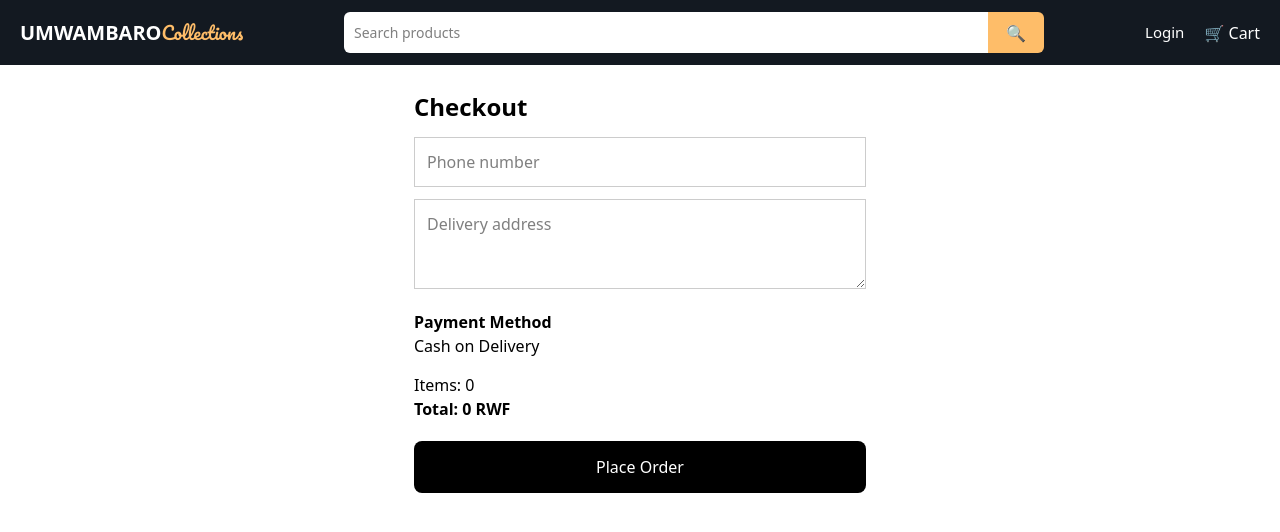
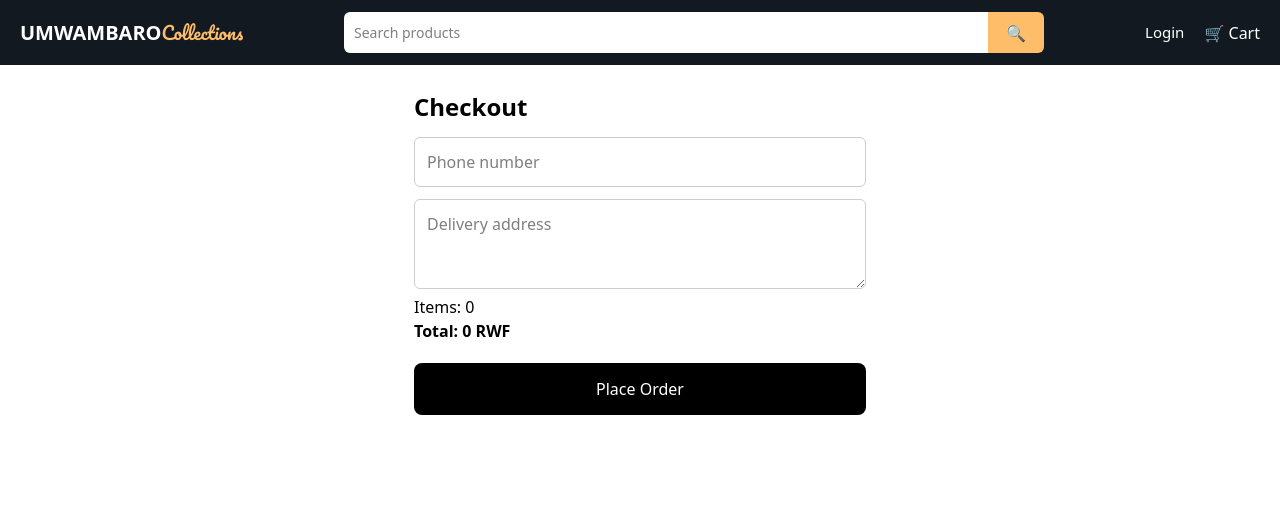
Before and after one commit to Rickymusicstudio/umwambaro_collection, a Next.js app: page /checkout in a window 1280 px wide. Shown: the top 532 px of the page. Built offline with nearby package versions, Linux system fonts and the light colour scheme; no server answers.

Commit message:
Add WhatsApp click-to-chat after checkout

```diff
--- a/app/api/place-order/route.ts
+++ b/app/api/place-order/route.ts
@@ -1,76 +1,69 @@
 import { NextRequest, NextResponse } from "next/server"
-import { supabaseServer } from "../../../lib/supabaseServer"
+import { supabaseServer } from "@/lib/supabaseServer"
 
 export async function POST(req: NextRequest) {
+  console.log("🚀 PLACE ORDER API HIT")
+
+  try {
     const supabase = await supabaseServer()
+    const body = await req.json()
 
-  // Get logged-in user
-  const {
-    data: { user },
-  } = await supabase.auth.getUser()
+    console.log("📦 BODY:", body)
 
-  if (!user) {
-    return NextResponse.redirect(new URL("/login", req.url))
-  }
+    const { user_id, cart, phone, address } = body
 
-  // Get user's cart
-  const { data: cart } = await supabase
-    .from("carts")
-    .select("*")
-    .eq("user_id", user.id)
-    .single()
-
-  if (!cart) {
-    return new NextResponse("Cart not found", { status: 400 })
-  }
-
-  // Get cart items + product prices
-  const { data: items } = await supabase
-    .from("cart_items")
-    .select("product_id, quantity, products(price)")
-    .eq("cart_id", cart.id)
-
-  const safeItems = items || []
-
-  if (safeItems.length === 0) {
-    return new NextResponse("Cart is empty", { status: 400 })
-  }
-
-  // Calculate total
-  const total = safeItems.reduce(
-    (sum, i) => sum + i.quantity * i.products[0].price,
+    const total = cart.reduce(
+      (sum: number, i: any) => sum + i.price * i.quantity,
       0
     )
 
-  // Create order
-  const { data: order } = await supabase
+    console.log("💰 TOTAL:", total)
+
+    const { data: order, error } = await supabase
       .from("orders")
       .insert({
-      user_id: user.id,
+        user_id,
         total_amount: total,
+        status: "pending",
+        phone,
+        address
       })
       .select()
       .single()
 
-  if (!order) {
-    return new NextResponse("Order creation failed", { status: 500 })
+    if (error) {
+      console.error("❌ ORDER ERROR:", error)
+      return NextResponse.json({ error: error.message }, { status: 500 })
     }
 
-  // Insert order items
-  for (const item of safeItems) {
-    await supabase.from("order_items").insert({
-      order_id: order.id,
-      product_id: item.product_id,
-      quantity: item.quantity,
-      price: item.products[0].price,
-    })
+    console.log("✅ ORDER CREATED:", order.id)
+
+    const message = `🛒 NEW ORDER
+
+Phone: ${phone}
+Address: ${address}
+Total: ${total} RWF
+Order ID: ${order.id}`
+
+    console.log("📨 ABOUT TO CALL WHATSAPP")
+
+    const waRes = await fetch(
+      new URL("/api/whatsapp", req.url),
+      {
+        method: "POST",
+        headers: { "Content-Type": "application/json" },
+        body: JSON.stringify({ message })
       }
+    )
 
-  // Clear cart
-  await supabase
-    .from("cart_items")
-    .delete()
-    .eq("cart_id", cart.id)
+    const waData = await waRes.json()
 
-  return NextResponse.redirect(new URL("/orders", req.url))
+    console.log("📨 WHATSAPP RESULT:", waData)
+
+    return NextResponse.json({ success: true })
+
+  } catch (err: any) {
+    console.error("🔥 CRASH:", err)
+    return NextResponse.json({ error: err.message }, { status: 500 })
   }
+}
--- /dev/null
+++ b/app/api/whatsapp/route.ts
@@ -0,0 +1,45 @@
+import { NextResponse } from "next/server"
+
+export async function POST(req: Request) {
+  try {
+    const { message } = await req.json()
+
+    const res = await fetch(
+      `https://graph.facebook.com/v22.0/${process.env.WHATSAPP_PHONE_ID}/messages`,
+      {
+        method: "POST",
+        headers: {
+          Authorization: `Bearer ${process.env.WHATSAPP_TOKEN}`,
+          "Content-Type": "application/json"
+        },
+        body: JSON.stringify({
+          messaging_product: "whatsapp",
+          to: process.env.ADMIN_PHONE,
+          type: "template",
+          template: {
+            name: "jaspers_market_order_confirmation_v1",
+            language: { code: "en_US" },
+            components: [
+              {
+                type: "body",
+                parameters: [
+                  { type: "text", text: "New Order" },
+                  { type: "text", text: message },
+                  { type: "text", text: "Online Store" }
+                ]
+              }
+            ]
+          }
+        })
+      }
+    )
+
+    const data = await res.json()
+    console.log("WHATSAPP TEMPLATE RESPONSE:", data)
+
+    return NextResponse.json(data)
+  } catch (err) {
+    console.error(err)
+    return NextResponse.json({ error: "WhatsApp error" }, { status: 500 })
+  }
+}
--- a/app/checkout/page.tsx
+++ b/app/checkout/page.tsx
@@ -12,9 +12,6 @@ export default function CheckoutPage() {
   const [phone, setPhone] = useState("")
   const [address, setAddress] = useState("")
   const [loading, setLoading] = useState(false)
-
-  // ✅ Force payment method
-  const paymentMethod = "cash"
 
   useEffect(() => {
     setCart(getCart())
@@ -48,82 +45,48 @@ export default function CheckoutPage() {
       return
     }
 
-    /* ================= CREATE ORDER ================= */
+    const res = await fetch("/api/place-order", {
+      method: "POST",
+      headers: { "Content-Type": "application/json" },
+      body: JSON.stringify({
+        user_id: user.id,
+        cart,
+        phone,
+        address
+      })
+    })
 
-    const { data: order, error } = await supabase
-      .from("orders")
-      .insert({
-        user_id: user.id,
-        total_amount: total,
-        status: "pending",
-        phone,
-        address,
-        payment_method: paymentMethod,
-        payment_status: "unpaid",
-      })
-      .select()
-      .single()
+    const data = await res.json()
 
-    if (error) {
-      console.error(error)
-      alert("Failed to create order")
+    if (!res.ok) {
+      alert(data.error || "Order failed")
       setLoading(false)
       return
     }
 
-    /* ================= SAVE ORDER ITEMS ================= */
-
-   const items = cart.map(item => ({
-  order_id: order.id,
-  product_id: item.id,
-  price: item.price,
-  quantity: item.quantity
-}))
-
-    const { error: itemsError } = await supabase
-      .from("order_items")
-      .insert(items)
-
-    if (itemsError) {
-      console.error(itemsError)
-      alert("Failed to save items")
-      setLoading(false)
-      return
-    }
-
-    /* ================= MARK PRODUCTS AS SOLD ================= */
-
-    for (const item of cart) {
-      const { error: updateError } = await supabase
-        .from("products")
-        .update({ is_active: false })
-        .eq("id", item.id)
-
-      if (updateError) {
-        console.error(updateError)
-        alert("Failed to mark product sold")
-        setLoading(false)
-        return
-      }
-    }
-
-    /* ================= CLEAR CART ================= */
-
+    // ✅ Clear cart
     clearCart()
 
-    /* ================= REDIRECT ================= */
+    // ✅ WhatsApp Click-to-Chat
+    const adminPhone = "250785712246" // CHANGE to your WhatsApp number
 
-    router.push("/success")
+    const message = encodeURIComponent(
+      `Hello, I just placed an order.
+
+Phone: ${phone}
+Address: ${address}
+Total: ${total} RWF`
+    )
+
+    window.location.href = `https://wa.me/${adminPhone}?text=${message}`
   }
 
   return (
     <div style={{ maxWidth: 500, margin: "auto", padding: 24 }}>
-
       <h1 style={{ fontSize: 24, fontWeight: "bold" }}>
         Checkout
       </h1>
 
-      {/* PHONE */}
       <input
         placeholder="Phone number"
         value={phone}
@@ -131,7 +94,6 @@ export default function CheckoutPage() {
         style={input}
       />
 
-      {/* ADDRESS */}
       <textarea
         placeholder="Delivery address"
         value={address}
@@ -139,19 +101,8 @@ export default function CheckoutPage() {
         style={{ ...input, height: 90 }}
       />
 
-      {/* PAYMENT METHOD */}
-      <div style={{ marginTop: 15 }}>
-        <p><b>Payment Method</b></p>
-        <p>Cash on Delivery</p>
-      </div>
-
-      <p style={{ marginTop: 15 }}>
-        Items: {cart.length}
-      </p>
-
-      <p style={{ fontWeight: "bold" }}>
-        Total: {total} RWF
-      </p>
+      <p>Items: {cart.length}</p>
+      <p><b>Total: {total} RWF</b></p>
 
       <button
         disabled={loading}
@@ -160,18 +111,16 @@ export default function CheckoutPage() {
       >
         {loading ? "Placing Order..." : "Place Order"}
       </button>
-
     </div>
   )
 }
-
-/* STYLES */
 
 const input: React.CSSProperties = {
   width: "100%",
   padding: 12,
   marginTop: 12,
   border: "1px solid #ccc",
+  borderRadius: 6
 }
 
 const btn: React.CSSProperties = {
@@ -182,5 +131,5 @@ const btn: React.CSSProperties = {
   width: "100%",
   borderRadius: 8,
   border: "none",
-  cursor: "pointer",
+  cursor: "pointer"
 }
--- a/src/lib/supabase.ts
+++ b/src/lib/supabase.ts
@@ -1,9 +1,6 @@
-import { createClient } from "@supabase/supabase-js";
-
-const supabaseUrl = process.env.NEXT_PUBLIC_SUPABASE_URL!;
-const supabaseAnonKey = process.env.NEXT_PUBLIC_SUPABASE_ANON_KEY!;
+import { createClient } from "@supabase/supabase-js"
 
 export const supabase = createClient(
-  supabaseUrl,
-  supabaseAnonKey
-);
+  process.env.NEXT_PUBLIC_SUPABASE_URL!,
+  process.env.NEXT_PUBLIC_SUPABASE_ANON_KEY!
+)
--- a/src/lib/supabaseServer.ts
+++ b/src/lib/supabaseServer.ts
@@ -1,8 +1,8 @@
 import { createClient } from "@supabase/supabase-js"
 
-export function supabaseServer() {
+export const supabaseServer = async () => {
   return createClient(
     process.env.NEXT_PUBLIC_SUPABASE_URL!,
-    process.env.NEXT_PUBLIC_SUPABASE_ANON_KEY!
+    process.env.SUPABASE_SERVICE_ROLE_KEY!
   )
 }
```
Lines whose indentation alone changed are shown as unchanged.
